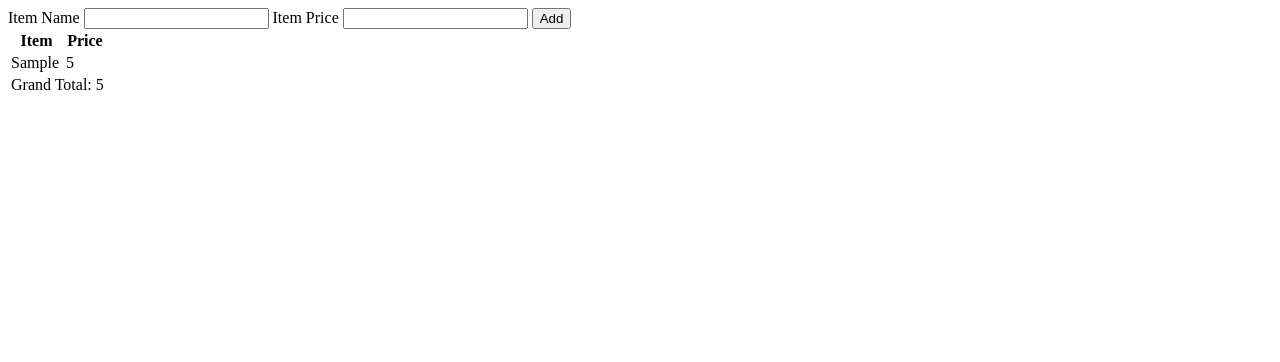
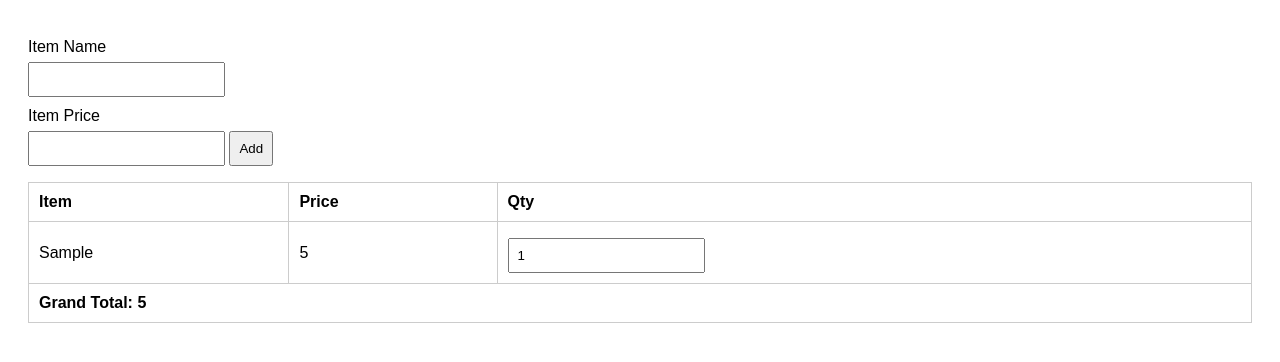
Before and after one commit to acciojob/shopping-cart-noumantannu06-glitch, a website: page main.html in a window 1280 px wide. Both pictures are taken after typing "Sample", "5" into the empty fields and a click on the button "Add". Drawn offline with Linux system fonts and the light colour scheme.

Commit message:
created a submission

```diff
--- a/main.html
+++ b/main.html
@@ -14,18 +14,19 @@
   <label for="item-price-input">Item Price</label>
   <input id="item-price-input" type="number" min="0" step="any" aria-label="Item price" />
 
-  <button id="add">Add</button>
+  <button id="add" type="button">Add</button>
 
   <table role="table" aria-label="Shopping cart table">
     <thead>
-      <tr>
-        <th id="item">Item</th>
-        <th id="price">Price</th>
+      <tr role="row">
+        <th id="item" role="columnheader">Item</th>
+        <th id="price" role="columnheader">Price</th>
+        <th role="columnheader">Qty</th>
       </tr>
     </thead>
     <tbody id="cart-body" role="rowgroup">
-      <tr role="row">
-        <td role="cell" colspan="2">Grand Total: <span id="total">0</span></td>
+      <tr id="total-row" role="row">
+        <td role="cell" colspan="3">Grand Total: <span id="total">0</span></td>
       </tr>
     </tbody>
   </table>
--- a/script.js
+++ b/script.js
@@ -1,4 +1,3 @@
-//your code here
 const itemInput = document.getElementById("item-name-input");
     const priceInput = document.getElementById("item-price-input");
     const addButton = document.getElementById("add");
@@ -6,6 +5,7 @@ const itemInput = document.getElementById("item-name-input");
     const totalEl = document.getElementById("total");
 
     let grandTotal = 0;
+    let count = 0;
 
     function isValidItem(name, price) {
       return name.trim() !== "" && !isNaN(price) && Number(price) >= 0;
@@ -28,9 +28,30 @@ const itemInput = document.getElementById("item-name-input");
       priceCell.setAttribute("role", "cell");
       priceCell.textContent = itemPrice;
 
-      cartBody.insertBefore(row, cartBody.lastElementChild);
+      const qtyCell = document.createElement("td");
+      qtyCell.setAttribute("role", "cell");
+
+      const qtyInput = document.createElement("input");
+      qtyInput.type = "number";
+      qtyInput.min = "1";
+      qtyInput.value = "1";
+      qtyInput.id = `item-qty-input-${++count}`;
+
+      qtyInput.addEventListener("input", () => {
+        const qty = Number(qtyInput.value);
+        if (!Number.isFinite(qty) || qty < 1) {
+          qtyInput.value = "1";
+        }
+        recalculateTotal();
+      });
+
+      qtyCell.appendChild(qtyInput);
+
       row.appendChild(itemCell);
       row.appendChild(priceCell);
+      row.appendChild(qtyCell);
+
+      cartBody.insertBefore(row, document.getElementById("total-row"));
 
       grandTotal += itemPrice;
       totalEl.textContent = grandTotal;
@@ -38,3 +59,20 @@ const itemInput = document.getElementById("item-name-input");
       itemInput.value = "";
       priceInput.value = "";
     });
+
+    function recalculateTotal() {
+      let total = 0;
+      const rows = Array.from(cartBody.querySelectorAll("tr")).filter(
+        (tr) => tr.id !== "total-row"
+      );
+
+      rows.forEach((row) => {
+        const price = Number(row.children[1].textContent);
+        const qtyInput = row.querySelector('input[type="number"]');
+        const qty = Number(qtyInput.value) || 1;
+        total += price * qty;
+      });
+
+      totalEl.textContent = total;
+      grandTotal = total;
+    }
--- a/styles.css
+++ b/styles.css
@@ -1,2 +1,32 @@
 
 /* Your CSS Code here. */
+   body {
+      font-family: Arial, sans-serif;
+      padding: 20px;
+    }
+
+    label {
+      display: block;
+      margin-top: 10px;
+    }
+
+    input, button {
+      margin-top: 6px;
+      padding: 8px;
+    }
+
+    table {
+      width: 100%;
+      border-collapse: collapse;
+      margin-top: 16px;
+    }
+
+    th, td {
+      border: 1px solid #ccc;
+      padding: 10px;
+      text-align: left;
+    }
+
+    #total-row td {
+      font-weight: bold;
+    }
```
